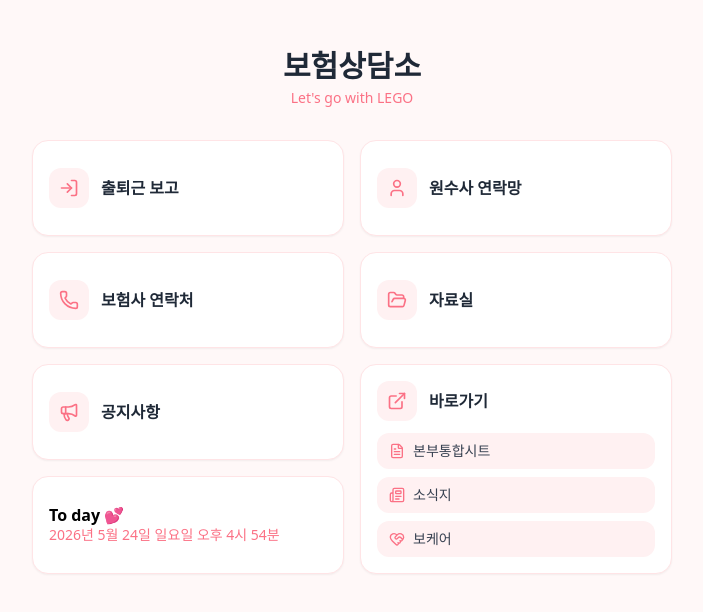
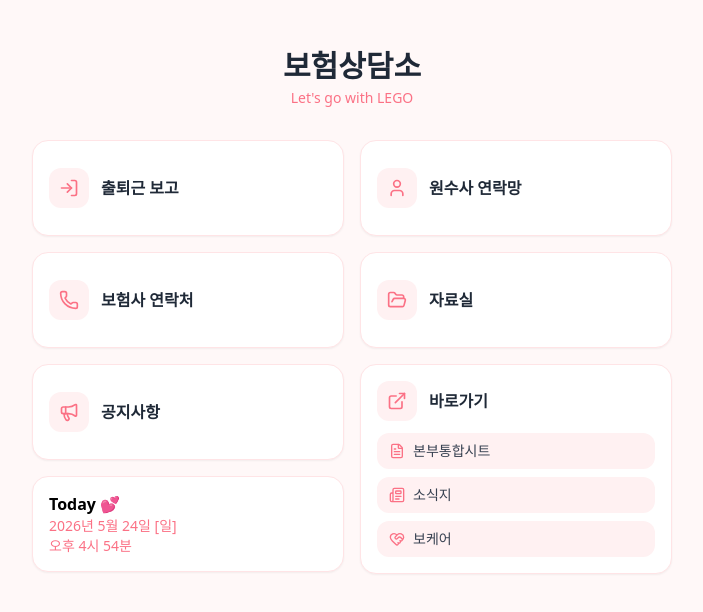
Before and after one commit to legobaeksunmi/withlego-site, a Next.js app: page / in a window 1280 px wide. Shown: the top 612 px of the page, without its empty margins (288-991 px from the left). Built offline with nearby package versions, Linux system fonts and the light colour scheme.

Commit message:
feat: simplify date format and add time display in live clock component

```diff
--- a/components/live-clock.tsx
+++ b/components/live-clock.tsx
@@ -2,23 +2,24 @@
 
 import { useEffect, useState } from "react"
 
-const WEEKDAYS = ["일요일", "월요일", "화요일", "수요일", "목요일", "금요일", "토요일"]
+const WEEKDAYS = ["일", "월", "화", "수", "목", "금", "토"]
 
-function formatDateTime(date: Date) {
+function formatDate(date: Date) {
   const year = date.getFullYear()
   const month = date.getMonth() + 1
   const day = date.getDate()
   const weekday = WEEKDAYS[date.getDay()]
+  return `${year}년 ${month}월 ${day}일 [${weekday}]`
+}
+
+function formatTime(date: Date) {
   const hours24 = date.getHours()
   const minutes = date.getMinutes()
-
   const meridiem = hours24 < 12 ? "오전" : "오후"
   let hours12 = hours24 % 12
   if (hours12 === 0) hours12 = 12
-
   const paddedMinutes = String(minutes).padStart(2, "0")
-
-  return `${year}년 ${month}월 ${day}일 ${weekday} ${meridiem} ${hours12}시 ${paddedMinutes}분`
+  return `${meridiem} ${hours12}시 ${paddedMinutes}분`
 }
 
 export function LiveClock() {
@@ -30,15 +31,14 @@ export function LiveClock() {
     return () => clearInterval(interval)
   }, [])
 
-  const dateTime = now ? formatDateTime(now) : ""
-
   return (
     <div
-      className="flex-1 bg-white rounded-2xl p-4 shadow-sm border border-rose-100 flex flex-col justify-center"
+      className="bg-white rounded-2xl p-4 shadow-sm border border-rose-100 transition-all h-[88px] md:h-[96px] flex flex-col justify-center cursor-default"
       suppressHydrationWarning
     >
-      <p className="text-base md:text-lg font-bold text-gray-900 leading-tight">To day 💕</p>
-      <p className="text-xs md:text-sm font-medium text-rose-400 leading-tight mt-1">{dateTime}</p>
+      <p className="font-bold text-gray-900 text-sm md:text-base leading-tight">Today 💕</p>
+      <p className="text-xs md:text-sm font-medium text-rose-400 leading-tight mt-1">{now ? formatDate(now) : ""}</p>
+      <p className="text-xs md:text-sm font-medium text-rose-400 leading-tight">{now ? formatTime(now) : ""}</p>
     </div>
   )
 }
```
